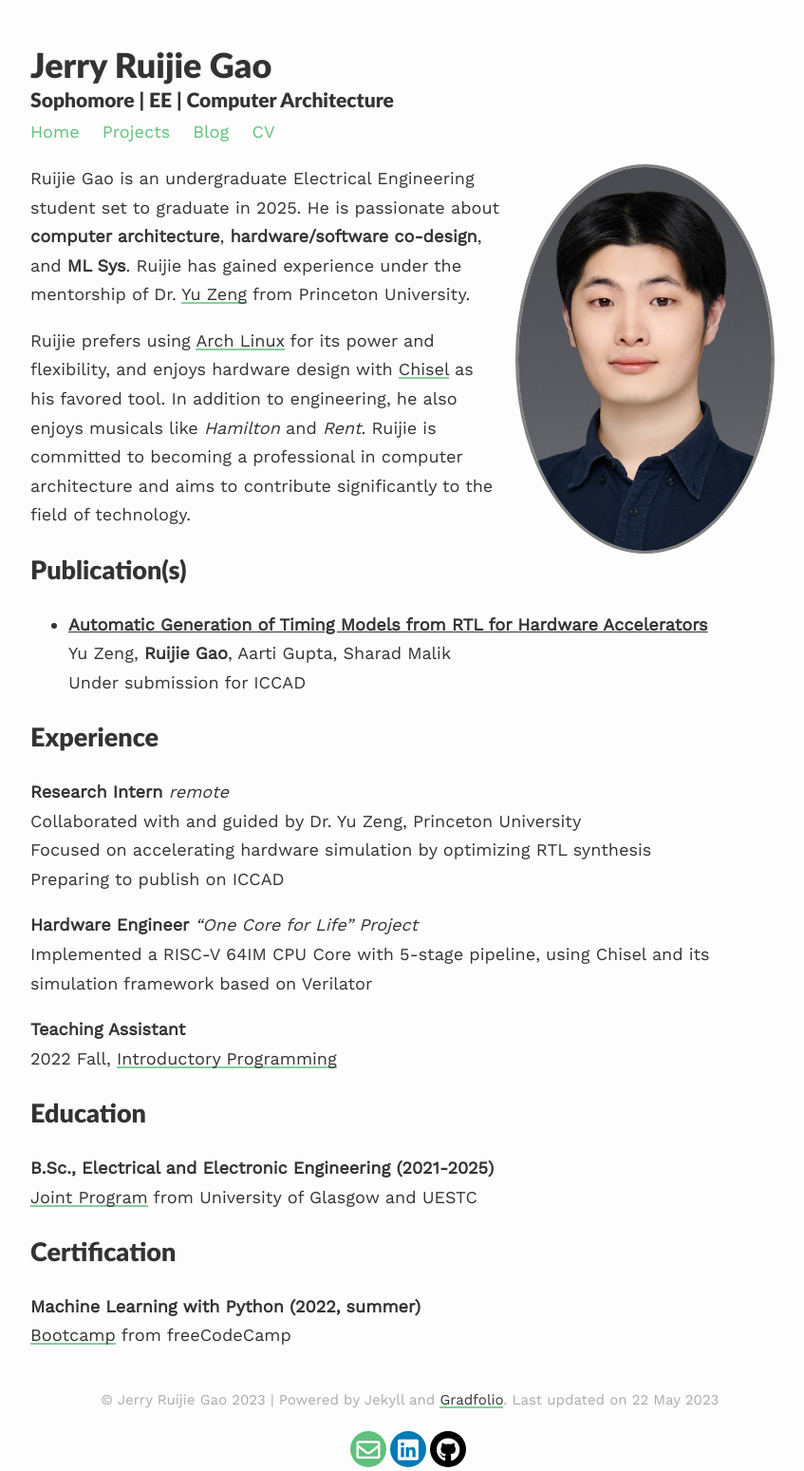
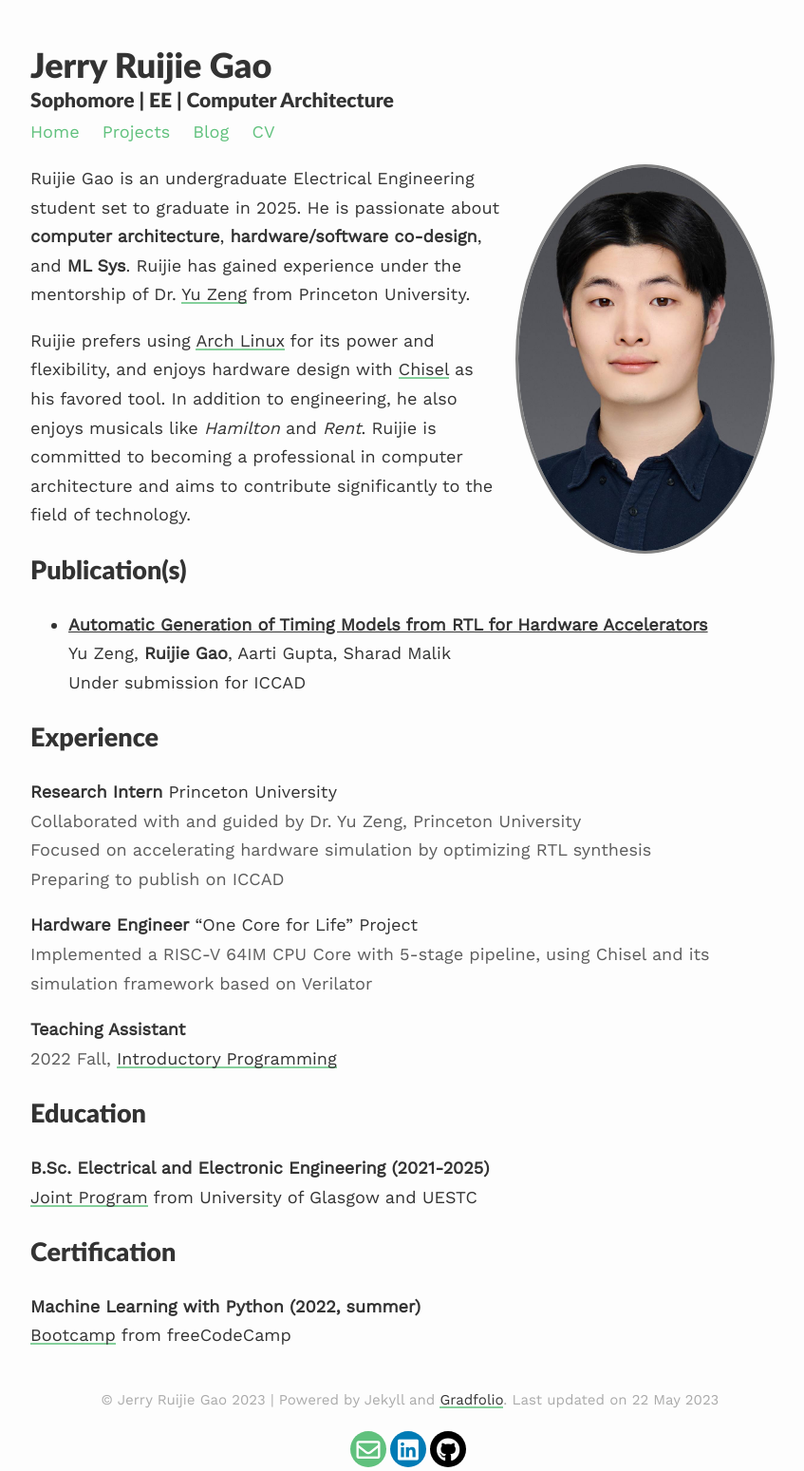
Before and after one commit to wuliJerry/vitae, a Jekyll site: the page built from index.md, in a window 1280 px wide. Shown: the whole page at 95% size, without its empty margins (208-1055 px from the left). Built offline with Jekyll 4.4.1, drawn with Linux system fonts in a browser that asks for light colours; nearby versions of some CDN libraries.

Commit message:
Fix layout

```diff
--- a/index.md
+++ b/index.md
@@ -19,20 +19,20 @@ Ruijie prefers using [Arch Linux](https://archlinux.org/) for its power and flex
 
 
 ## Experience
-**Research Intern** _remote_
-<span style="font-weight: 100">Collaborated with and guided by Dr. Yu Zeng, Princeton University
+**Research Intern** Princeton University
+<span style="font-weight: 100; color: rgba(51, 51, 51, 0.8)">Collaborated with and guided by Dr. Yu Zeng, Princeton University
 Focused on accelerating hardware simulation by optimizing RTL synthesis
 Preparing to publish on ICCAD </span>
 
-**Hardware Engineer** _"One Core for Life" Project_
-<span style="font-weight: 100">Implemented a RISC-V 64IM CPU Core with 5-stage pipeline, using Chisel and its simulation framework based on Verilator    </span>
+**Hardware Engineer** "One Core for Life" Project
+<span style="font-weight: 100; color: rgba(51, 51, 51, 0.8)">Implemented a RISC-V 64IM CPU Core with 5-stage pipeline, using Chisel and its simulation framework based on Verilator    </span>
 
 **Teaching Assistant**
-<span style="font-weight: 100">2022 Fall, [Introductory Programming](https://www.gla.ac.uk/coursecatalogue/course/?code=UESTC1005)   </span>
+<span style="font-weight: 100; color: rgba(51, 51, 51, 0.8)">2022 Fall, [Introductory Programming](https://www.gla.ac.uk/coursecatalogue/course/?code=UESTC1005)   </span>
 
 
 ## Education
-**B.Sc., Electrical and Electronic Engineering (2021-2025)**
+**B.Sc. Electrical and Electronic Engineering (2021-2025)**
 [Joint Program](https://www.gla.ac.uk/undergraduate/degrees/electronicselectricaluestc/) from University of Glasgow and UESTC
 
 
```
